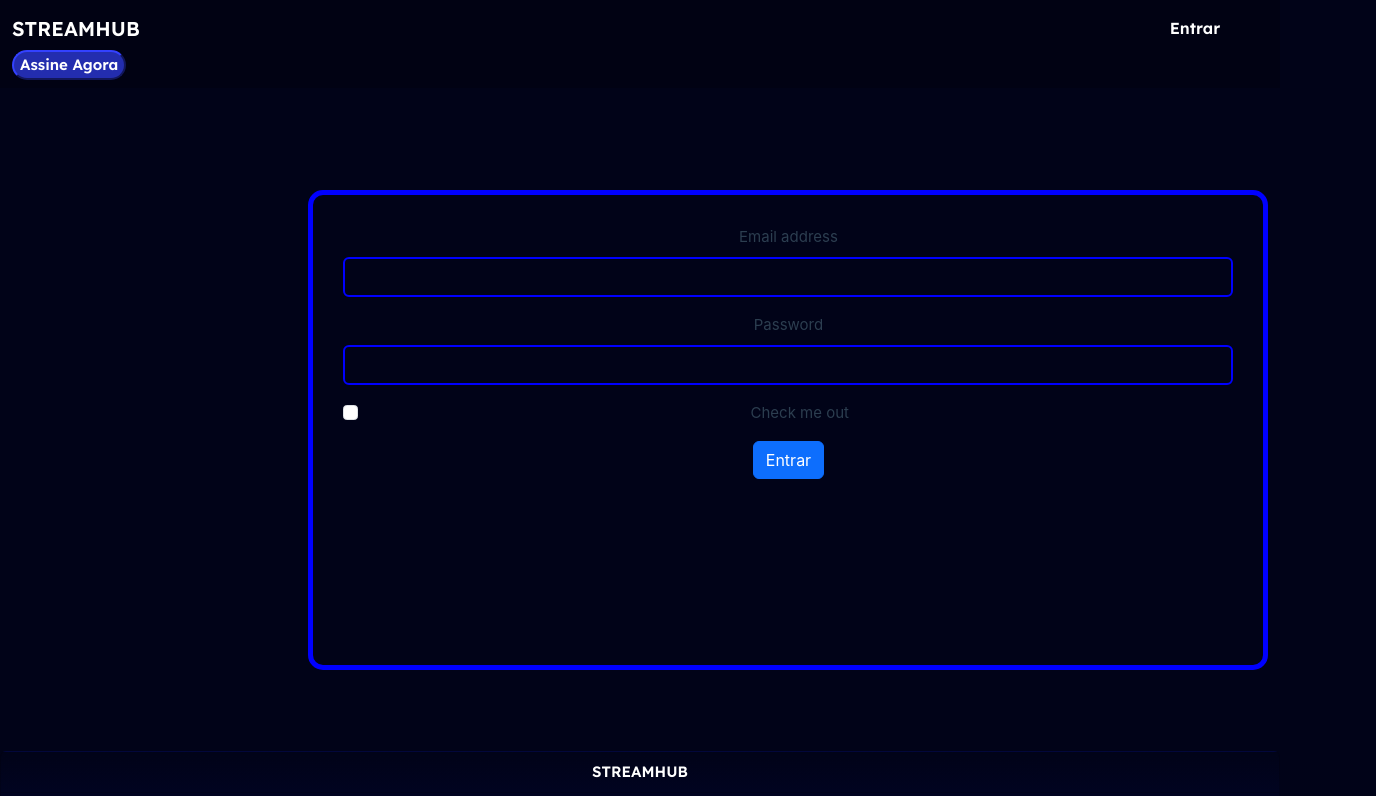
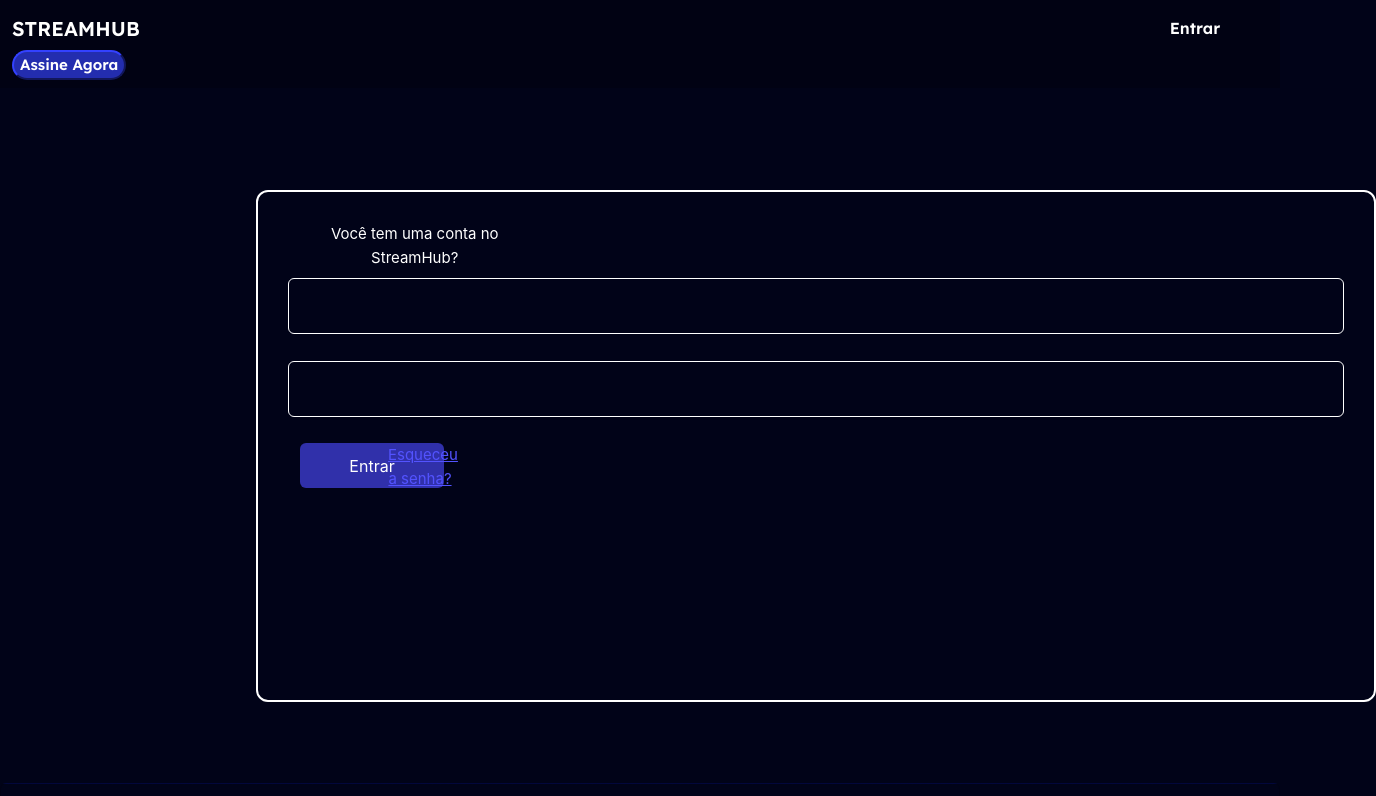
Before and after one commit to VictorSedlak1/StreamHUB-Oficial, a Vue app: page /login in a window 1280 px wide. Shown: the top 796 px of the page, 1376 px wide, since content can reach past the window. Built offline with nearby package versions, Linux system fonts and the light colour scheme; a web font is replaced by a local one.

Commit message:
commit10

```diff
--- a/src/views/LoginView.vue
+++ b/src/views/LoginView.vue
@@ -7,18 +7,23 @@
   <div class="login">
     <form class="login2">
   <div class="mb-3">
-    <label for="exampleInputEmail1" class="form-label">Email address</label>
+    <label for="exampleInputEmail1" class="form-label">Você tem uma conta no StreamHub?</label>
     <input type="email" class="form-control" id="exampleInputEmail1" aria-describedby="emailHelp">
   </div>
   <div class="mb-3">
-    <label for="exampleInputPassword1" class="form-label">Password</label>
     <input type="password" class="form-control" id="exampleInputPassword1">
   </div>
-  <div class="mb-3 form-check">
-    <input type="checkbox" class="form-check-input" id="exampleCheck1">
-    <label class="form-check-label" for="exampleCheck1">Check me out</label>
-  </div>
-  <button type="submit" class="btn btn-primary">Entrar</button>
+    <div class="container">
+        <div class="row">
+            <div class="col-1">
+                <button type="submit" class="btn">Entrar</button>
+            </div>
+            <div class="col-1">
+                <a href="#" class="btn2">Esqueceu a senha?</a>
+            </div>
+        </div>
+    </div>
+
 </form>
 </div>
 </template>
@@ -30,23 +35,51 @@
     align-items: center;
     text-align: center;
     width: 200px;
-    margin-left: 24.1%;
+    margin-left: 20%;
     margin-top: 8%;
     margin-bottom: 6.3%;
-    border: solid 5px;
-    border-radius: 15px;
+    border: solid 2px;
+    border-radius: 12px;
     padding: 30px;
-    height: 30rem;
-    width: 60rem;
-    border-color: blue;
+    height: 32rem;
+    width: 70rem;
+    color: white;
 }
 
 .form-control{
     background-color: transparent;
-    border: solid 2px;
-    border-color: blue;
+    border: solid 1px;
+    color: white;
+    margin-bottom: 2.5%;
+    height: 3.5rem;
+
+}
+
+.form-label{
+    margin-right: 76%;
+    color: white;
+    font-size: 15px;
+}
+
+.btn{
+    background-color: rgb(48, 48, 170);
+    color: white;
+    width: 9rem;
+    height: 2.8rem;
+
+
+
+}
+
+.btn2{
+    color: rgb(83, 83, 255);
+    font-size: 15px;
+
+
 }
 
 
 
+
+
 </style>
```
